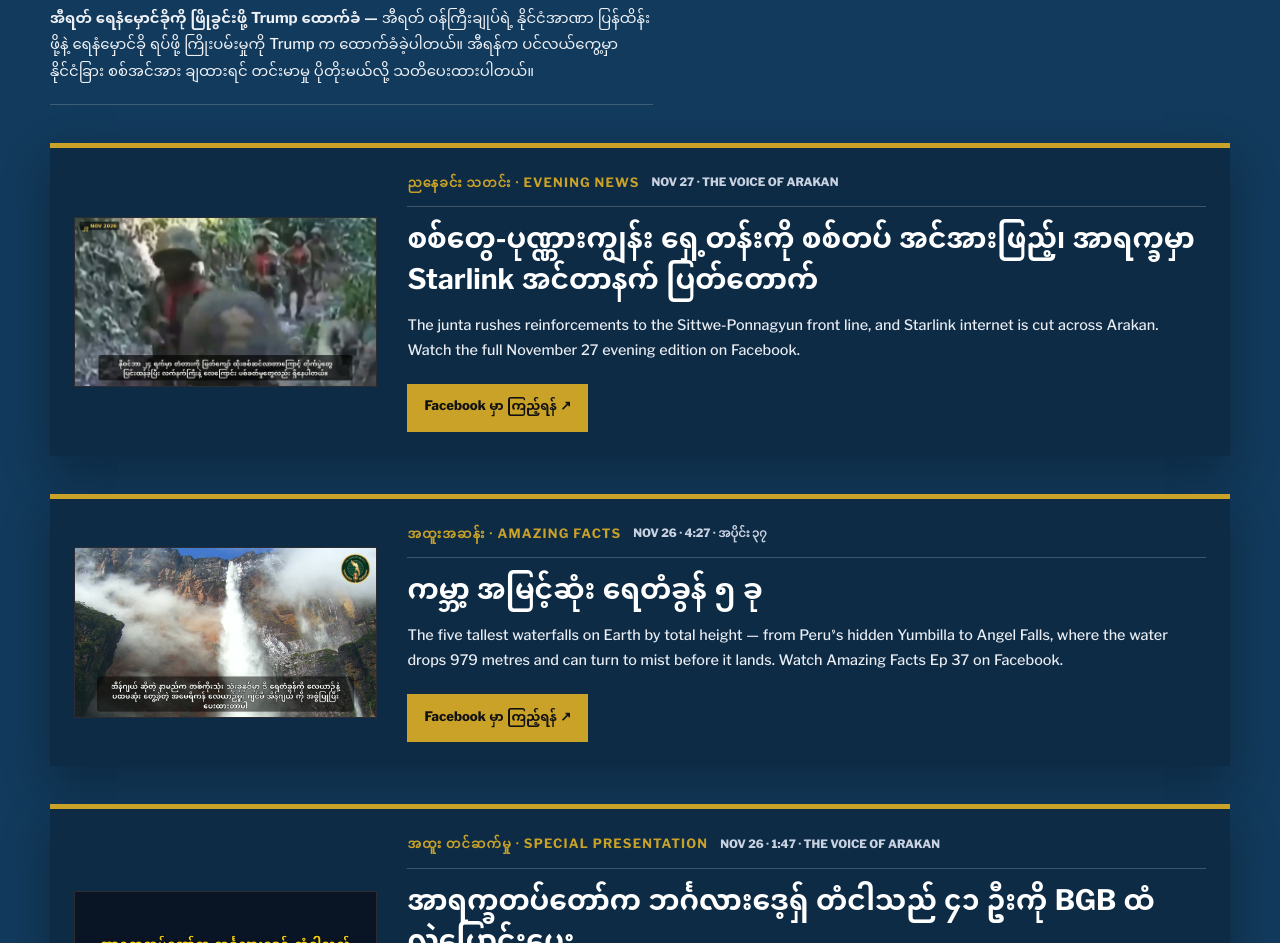
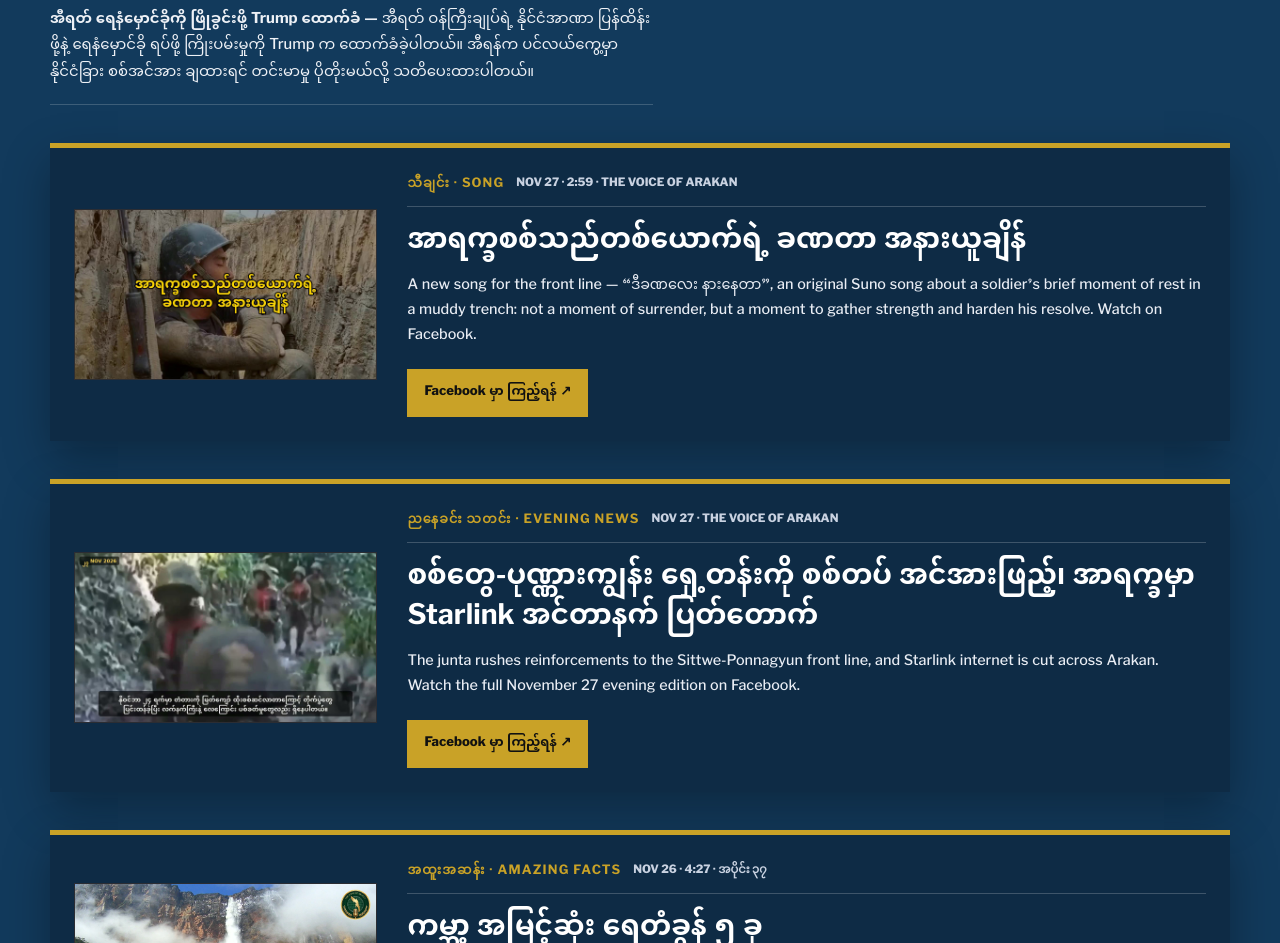
Before and after one commit to thevoiceofarakan/thevoiceofarakan.github.io, a plain HTML site: page index.html in a window 1280 px wide. Shown: the part 3507-4450 px from the top of the page. Drawn offline with nearby package versions, Linux system fonts and the light colour scheme.

Commit message:
The Voice of Arakan website - Nov 27, 2026 soldier rest song video card

```diff
--- a/index.html
+++ b/index.html
@@ -509,6 +509,21 @@
             </div>
           </article>
 
+          <article class="today-breaking today-feature" aria-labelledby="today-soldier-rest-song-title">
+            <div class="today-breaking-media">
+              <img src="assets/soldier-rest-song-nov-27.jpg" alt="Title card of the November 27 2026 song video — an Arakan soldier's brief moment of rest in a trench" width="1280" height="720">
+            </div>
+            <div class="today-breaking-copy">
+              <div class="today-breaking-label">
+                <strong>သီချင်း · Song</strong>
+                <span>NOV 27 · 2:59 · THE VOICE OF ARAKAN</span>
+              </div>
+              <h2 id="today-soldier-rest-song-title">အာရက္ခစစ်သည်တစ်ယောက်ရဲ့ ခဏတာ အနားယူချိန်</h2>
+              <p>A new song for the front line — &ldquo;ဒီခဏလေး နားနေတာ&rdquo;, an original Suno song about a soldier&rsquo;s brief moment of rest in a muddy trench: not a moment of surrender, but a moment to gather strength and harden his resolve. Watch on Facebook.</p>
+              <a class="today-breaking-link" href="https://facebook.com/reel/1189708206966831/" target="_blank" rel="noopener noreferrer">Facebook မှာ ကြည့်ရန် ↗</a>
+            </div>
+          </article>
+
           <article class="today-breaking today-feature" aria-labelledby="today-evening-nov27-title">
             <div class="today-breaking-media">
               <img src="assets/edition-nov-27-2026.jpg" alt="Frontline fighting near Sittwe — still from the November 27 2026 evening edition" width="1280" height="720">
```
Also changed, not shown: assets/soldier-rest-song-nov-27.jpg (added).
